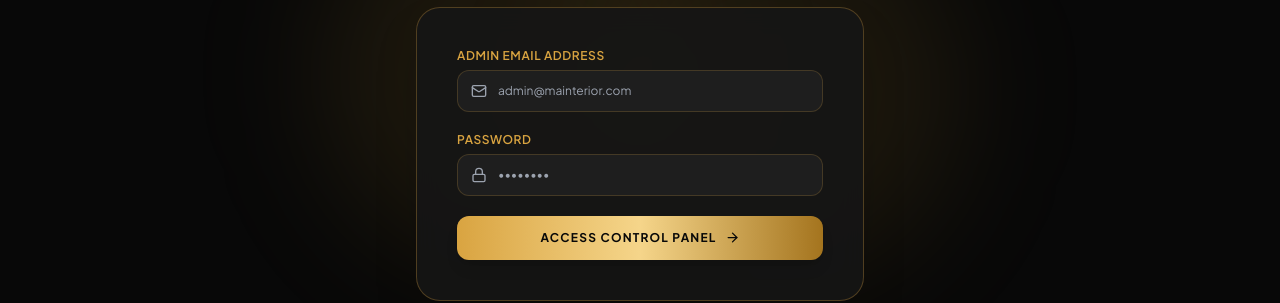
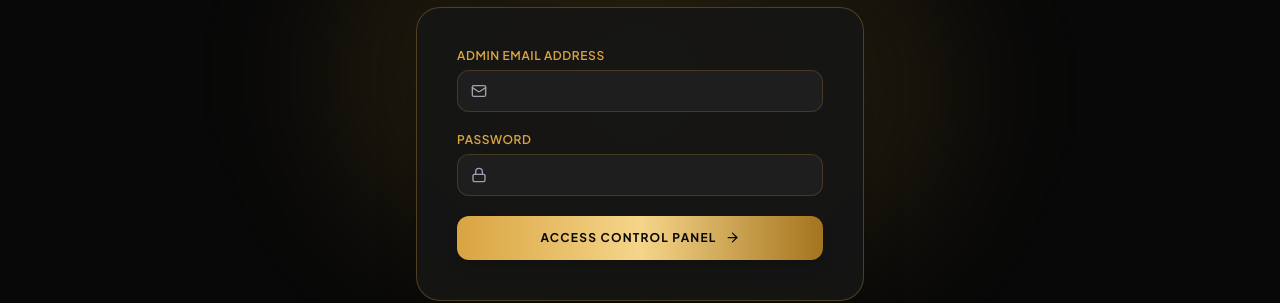
Before and after one commit to mohitkumar7895/interiorr, a Next.js app: page /admin/login in a window 1280 px wide. Shown: the part 318-621 px from the top of the page. Built offline with nearby package versions, Linux system fonts and the light colour scheme; a web font is replaced by a local one.

Commit message:
fix(security): remove placeholder text completely from admin login inputs

```diff
--- a/app/admin/login/page.tsx
+++ b/app/admin/login/page.tsx
@@ -93,7 +93,7 @@ export default function AdminLoginPage() {
                   required
                   value={email}
                   onChange={(e) => setEmail(e.target.value)}
-                  placeholder="admin@mainterior.com"
+                  placeholder=""
                   className="w-full pl-10 pr-4 py-3 rounded-xl bg-brand-surface border border-brand-gold/20 focus:border-brand-gold text-brand-cream text-xs outline-none transition-colors"
                 />
               </div>
@@ -113,7 +113,7 @@ export default function AdminLoginPage() {
                   required
                   value={password}
                   onChange={(e) => setPassword(e.target.value)}
-                  placeholder="••••••••"
+                  placeholder=""
                   className="w-full pl-10 pr-4 py-3 rounded-xl bg-brand-surface border border-brand-gold/20 focus:border-brand-gold text-brand-cream text-xs outline-none transition-colors"
                 />
               </div>
```
